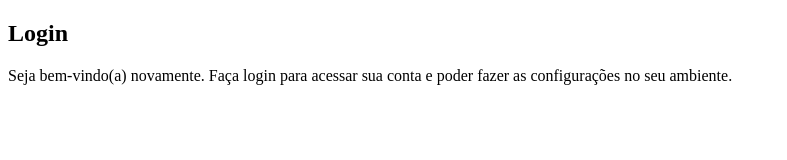
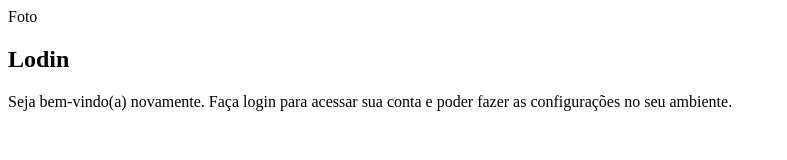
Before and after one commit to JabezDorneles/projeto-login, a plain HTML site: page index.html in a window 1280 px wide. Shown: the whole page, without its empty margins (0-787 px from the left). Drawn offline with Linux system fonts and the light colour scheme.

Commit message:
Estrutura do projeto criada

```diff
--- a/estilos/style.css
+++ b/estilos/style.css
@@ -2,6 +2,6 @@
 
 /*
     Palheta de cores
-    Verde: #49a09d
+    Verde:#49a09d
     Lilás: #5f2c82
 */
--- a/index.html
+++ b/index.html
@@ -11,12 +11,14 @@
     <main>
         <section id="login">
             <div id="imagem">
-
+                Foto
             </div>
             <div id="formulario">
-                <h1>Login</h1>
+                <h1>Lodin</h1>
                 <p>Seja bem-vindo(a) novamente. Faça login para acessar sua conta e poder fazer as configurações no seu ambiente.</p>
-                <form action="#" method="post"></form>
+                <form action="#" method="post">
+
+                </form>
             </div>
         </section>
     </main>
```
Also changed, not shown: estilos/media-query.css (added), imagens/foto.jpg (added), imagens/top.jpg (renamed from imagens/pexels-aleksandar-pasaric-2603464.jpg).
